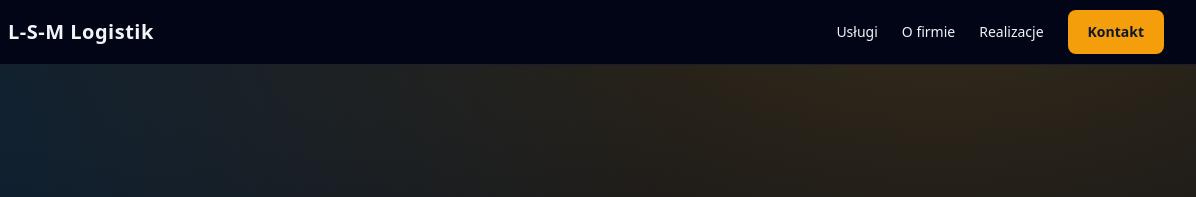
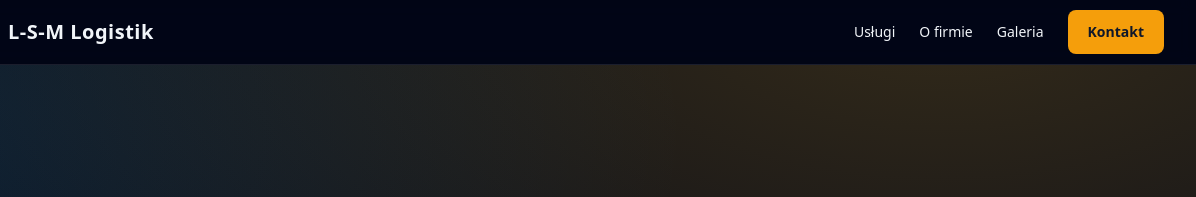
Before and after one commit to wojdeb/l-s-m_logistik, a plain HTML site: page index.html in a window 1280 px wide. Shown: the top 197 px of the page, 84-1280 px from the left. Drawn offline with nearby package versions, Linux system fonts and the light colour scheme.

Commit message:
updated navbar

```diff
--- a/index.html
+++ b/index.html
@@ -58,7 +58,7 @@
         <nav class="hidden md:flex items-center gap-6 text-sm">
           <a href="#uslugi" class="hover:text-amber-400">Usługi</a>
           <a href="#o-firmie" class="hover:text-amber-400">O firmie</a>
-          <a href="#galeria" class="hover:text-amber-400">Realizacje</a>
+          <a href="#galeria" class="hover:text-amber-400">Galeria</a>
           <a href="#kontakt" class="btn btn-primary">Kontakt</a>
         </nav>
       </div>
```
